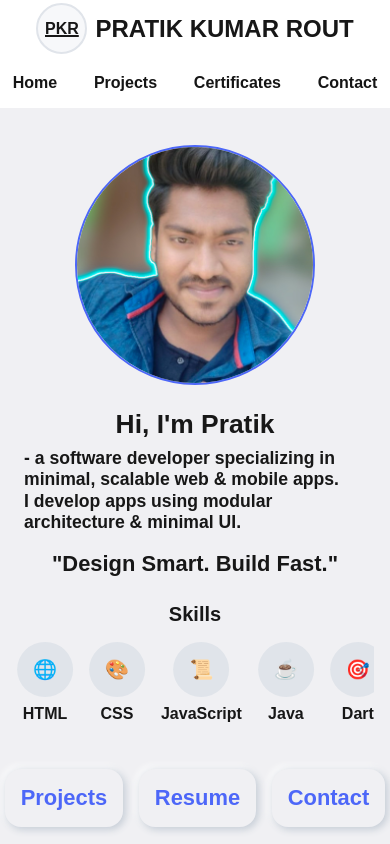
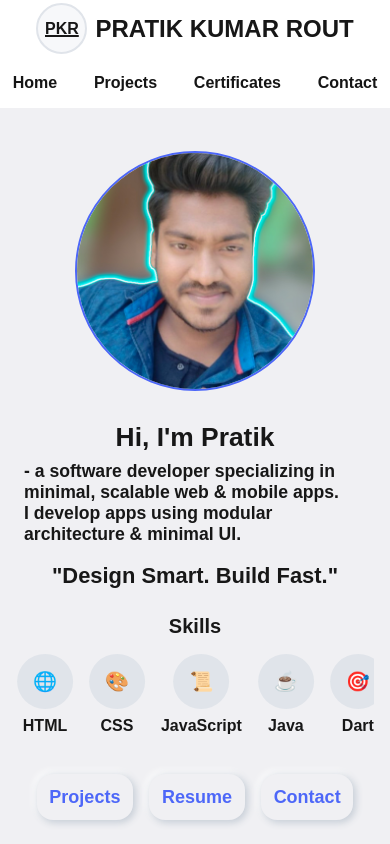
Before and after one commit to PratikKumarRout/Pratik-Kumar-Rout, a Next.js app: page / in a window 390 px wide. Shown: the top 844 px of the page. Built offline with nearby package versions, Linux system fonts and the light colour scheme.

Commit message:
style: hero section phone responsive

```diff
--- a/src/app/components/Hero.module.css
+++ b/src/app/components/Hero.module.css
@@ -94,7 +94,7 @@
     font-weight: bold;
     text-decoration: none;
     color: var(--accent);
-    font-size: 1.37rem;
+    font-size: 1.2rem;
     transition: transform 200ms ease;
 }
 
@@ -205,11 +205,12 @@
     .hero_button_container {
         gap: 1rem;
         padding: 0.4rem;
-        margin-top: 1.5rem;
+        margin-top: 1rem;
     }
 
     .hero_button {
-        padding: 0.99rem;
+        padding: 0.8rem;
+        font-size: large;
     }
 
 }
```
